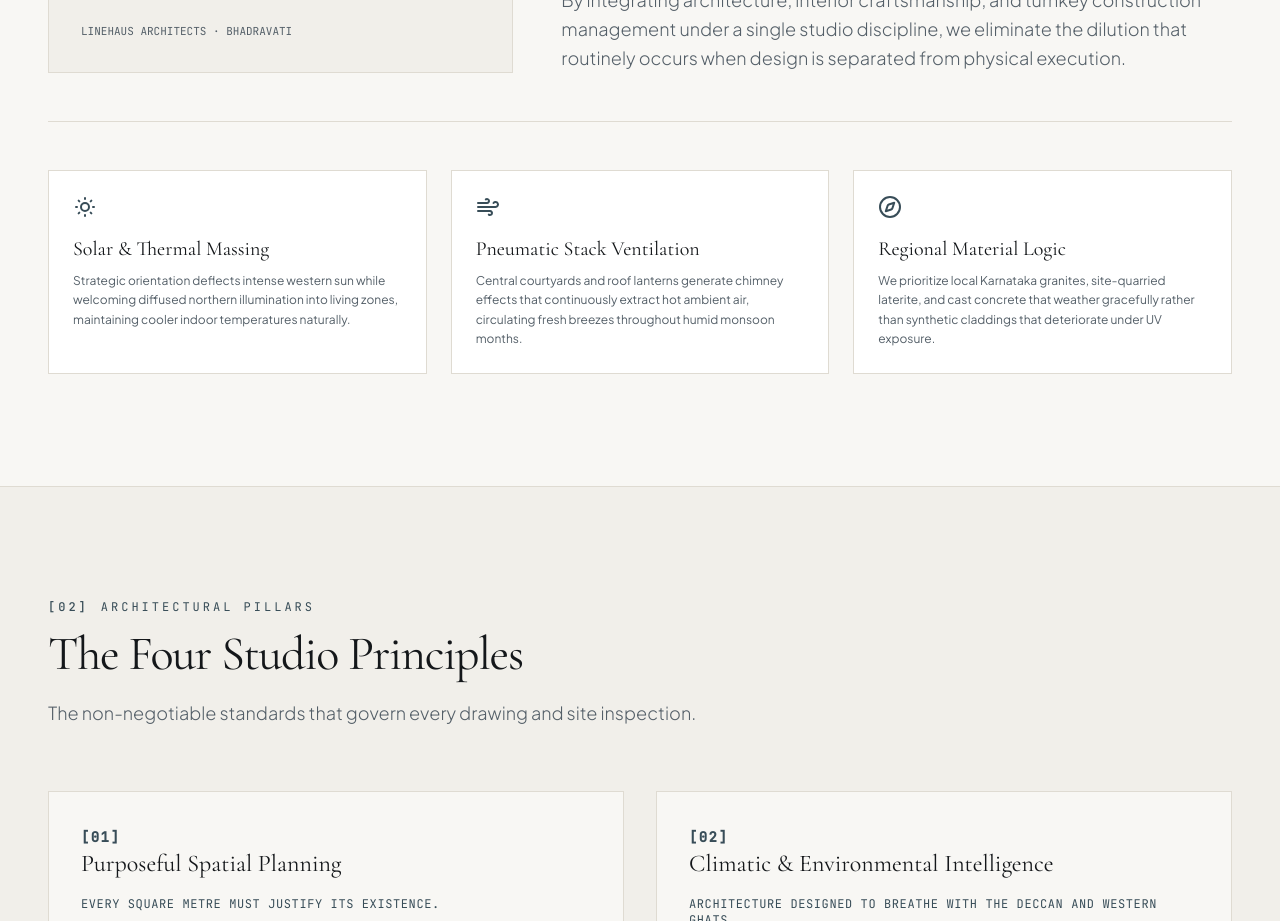
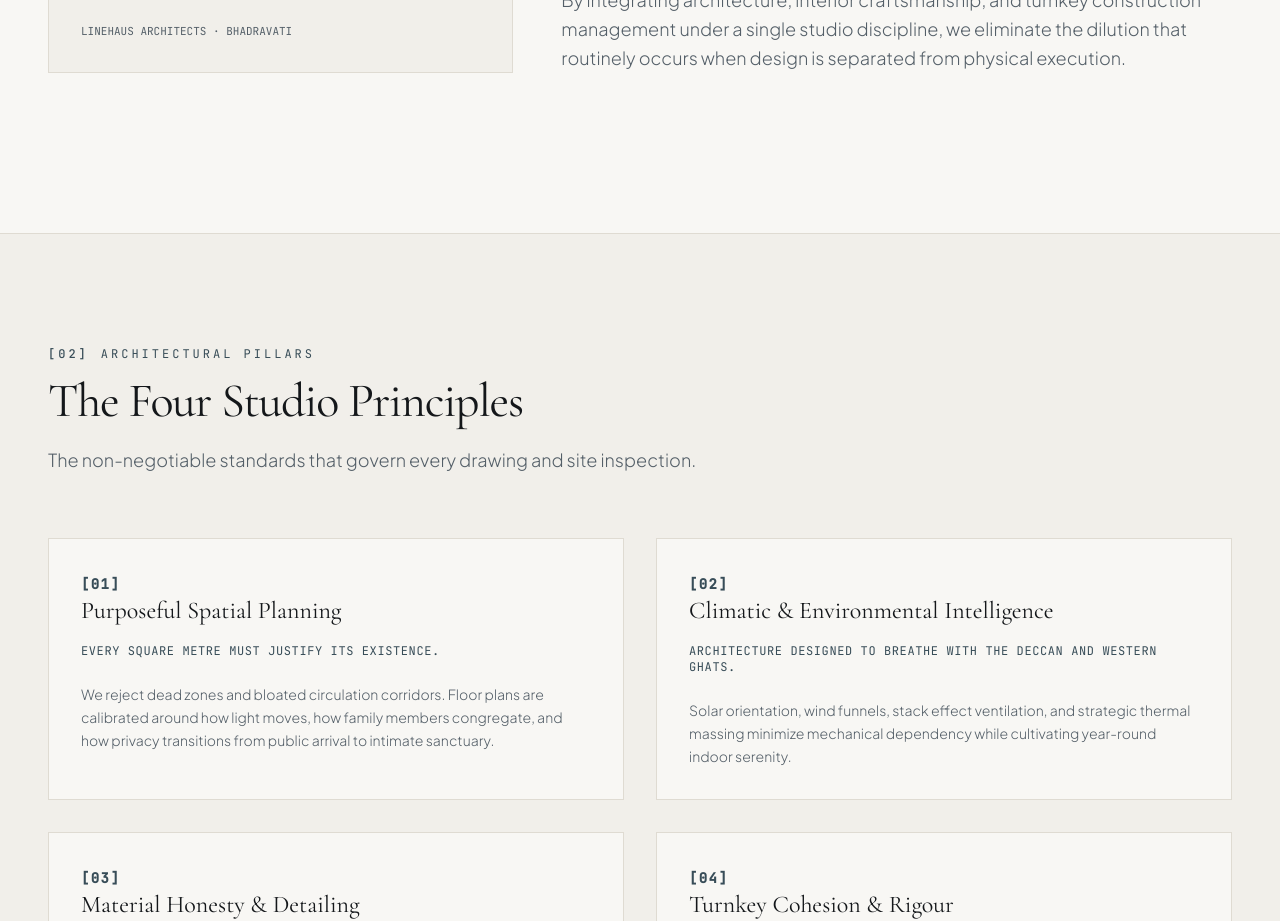
Before and after one commit to Kish-han/linehaus_firm, a Next.js app: page /studio in a window 1280 px wide. Shown: the part 1440-2361 px from the top of the page. Built offline with nearby package versions, Linux system fonts and the light colour scheme.

Commit message:
refactor(studio): remove environmental vectors cards from studio page

```diff
--- a/src/app/studio/page.tsx
+++ b/src/app/studio/page.tsx
@@ -3,7 +3,7 @@ import { Container } from "@/components/ui/Container";
 import { SectionHeader } from "@/components/ui/SectionHeader";
 import { philosophyData } from "@/data/philosophy";
 import Link from "next/link";
-import { ArrowUpRight, Compass, SunMedium, Wind } from "lucide-react";
+import { ArrowUpRight } from "lucide-react";
 
 export const metadata: Metadata = {
   title: "Studio & Philosophy",
@@ -101,36 +101,6 @@ export default function StudioPage() {
               </p>
             </div>
           </div>
-
-          {/* Environmental Vectors */}
-          <div className="grid grid-cols-1 md:grid-cols-3 gap-6 pt-12 border-t border-[#DFDBD2]">
-            <div className="p-6 bg-white border border-[#DFDBD2]">
-              <SunMedium className="w-6 h-6 text-[#384D58] mb-4" />
-              <h4 className="font-serif text-xl text-[#14171A] mb-2">Solar &amp; Thermal Massing</h4>
-              <p className="font-sans text-xs text-[#545F68] leading-relaxed">
-                Strategic orientation deflects intense western sun while welcoming diffused northern
-                illumination into living zones, maintaining cooler indoor temperatures naturally.
-              </p>
-            </div>
-
-            <div className="p-6 bg-white border border-[#DFDBD2]">
-              <Wind className="w-6 h-6 text-[#384D58] mb-4" />
-              <h4 className="font-serif text-xl text-[#14171A] mb-2">Pneumatic Stack Ventilation</h4>
-              <p className="font-sans text-xs text-[#545F68] leading-relaxed">
-                Central courtyards and roof lanterns generate chimney effects that continuously extract
-                hot ambient air, circulating fresh breezes throughout humid monsoon months.
-              </p>
-            </div>
-
-            <div className="p-6 bg-white border border-[#DFDBD2]">
-              <Compass className="w-6 h-6 text-[#384D58] mb-4" />
-              <h4 className="font-serif text-xl text-[#14171A] mb-2">Regional Material Logic</h4>
-              <p className="font-sans text-xs text-[#545F68] leading-relaxed">
-                We prioritize local Karnataka granites, site-quarried laterite, and cast concrete that
-                weather gracefully rather than synthetic claddings that deteriorate under UV exposure.
-              </p>
-            </div>
-          </div>
         </Container>
       </section>
 
```
